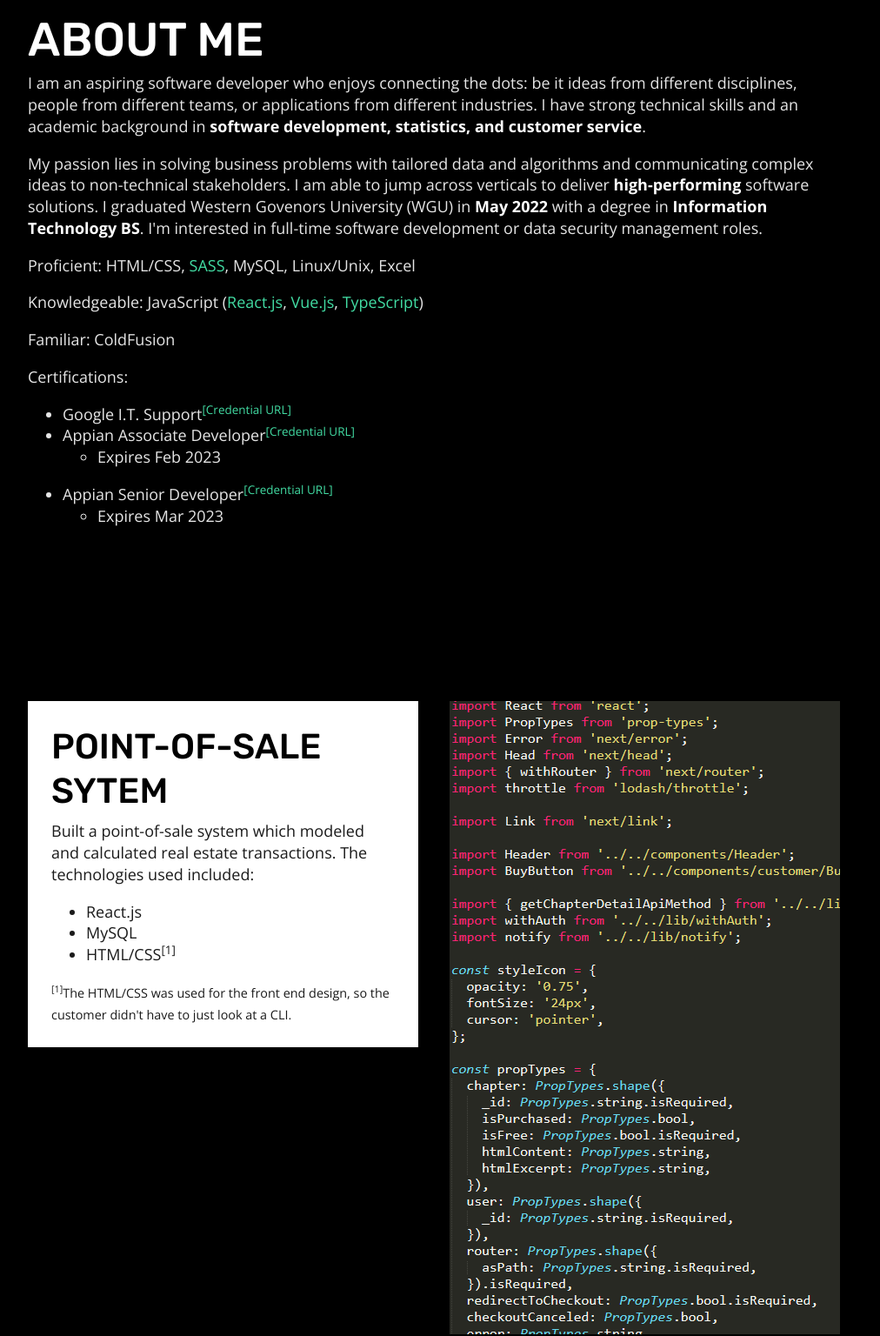
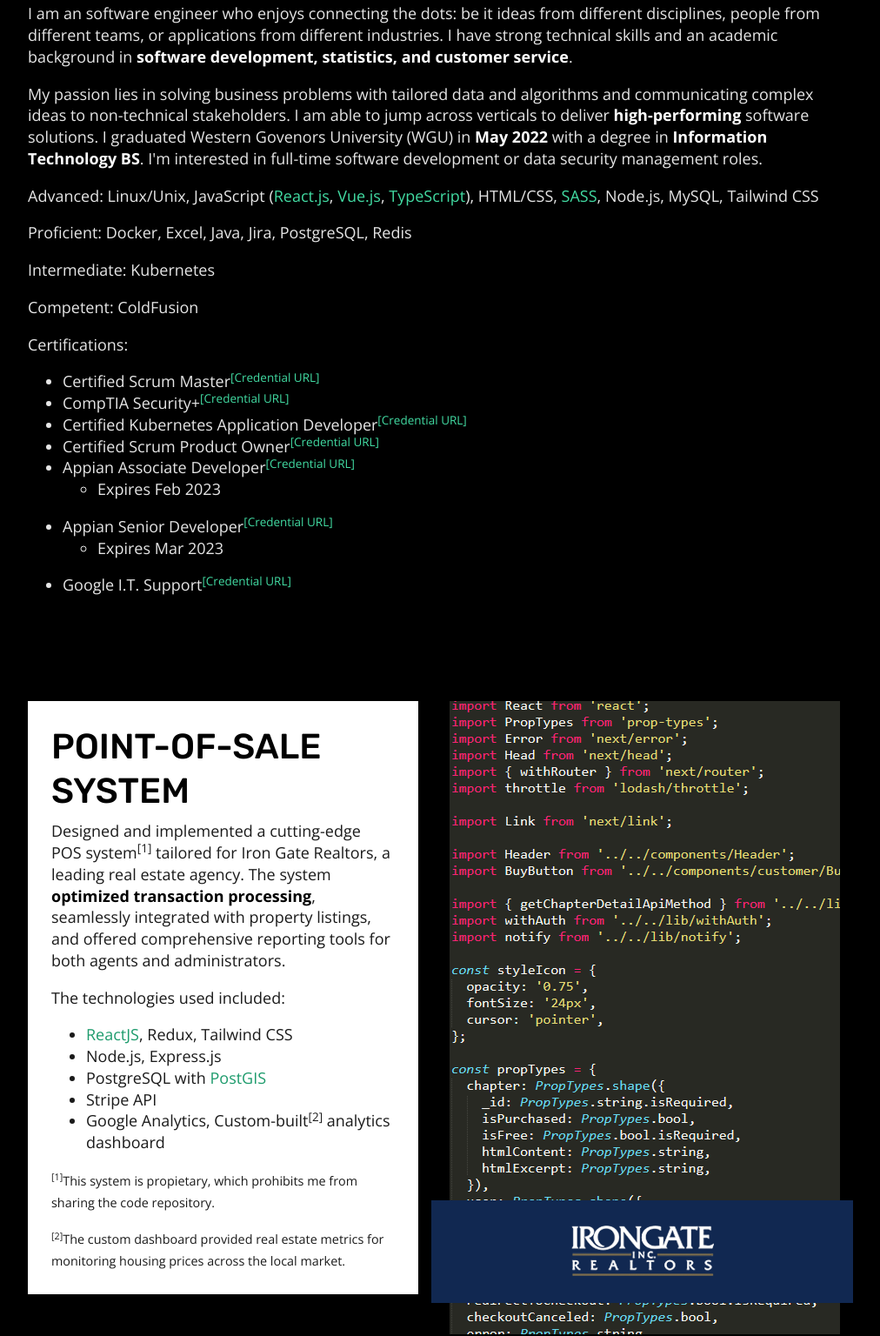
Before and after one commit to CStanton-dev/carter-stanton-portfolio, a Gatsby site: page / in a window 1280 px wide. Shown: the part 866-2402 px from the top of the page at 87% size, without its empty margins (141-1153 px from the left). Built offline with nearby package versions, Linux system fonts and the light colour scheme; Gatsby itself is replaced by a stand-in of ours.

Commit message:
Modified about, portfolio, and footer sections.

```diff
--- a/src/components/About/About.tsx
+++ b/src/components/About/About.tsx
@@ -8,25 +8,18 @@
     <Container>
       <h1>ABOUT ME</h1>
       <p>
-        I am an aspiring software developer who enjoys connecting the dots: be it ideas from different disciplines, people from different
-        teams, or applications from different industries. I have strong technical skills and an academic background in{' '}
+        I am an software engineer who enjoys connecting the dots: be it ideas from different disciplines, people from different teams, or
+        applications from different industries. I have strong technical skills and an academic background in{' '}
         <strong>software development, statistics, and customer service</strong>.
       </p>
       <p>
         My passion lies in solving business problems with tailored data and algorithms and communicating complex ideas to non-technical
         stakeholders. I am able to jump across verticals to deliver <strong>high-performing</strong> software solutions. I graduated Western
-        Govenors University (WGU) in <strong>May 2022</strong> with a degree in{' '}
-        <strong>Information Technology BS</strong>. I&apos;m interested in full-time software development or data security management roles.
+        Govenors University (WGU) in <strong>May 2022</strong> with a degree in <strong>Information Technology BS</strong>. I&apos;m
+        interested in full-time software development or data security management roles.
       </p>
       <p>
-        Proficient: HTML/CSS,{' '}
-        <a href="https://sass-lang.com/" target="_blank" rel="noopener nonreferrer">
-          SASS
-        </a>
-        , MySQL, Linux/Unix, Excel
-      </p>
-      <p>
-        Knowledgeable: JavaScript (
+        Advanced: Linux/Unix, JavaScript (
         <a href="https://reactjs.org/" target="_blank" rel="noopener nonreferrer">
           React.js
         </a>
@@ -38,14 +31,38 @@
         <a href="https://typescriptlang.org/" target="_blank" rel="noopener nonreferrer">
           TypeScript
         </a>
-        )
+        ), HTML/CSS,{' '}
+        <a href="https://sass-lang.com/" target="_blank" rel="noopener nonreferrer">
+          SASS
+        </a>
+        , Node.js, MySQL, Tailwind CSS
       </p>
-      <p>Familiar: ColdFusion</p>
+      <p>Proficient: Docker, Excel, Java, Jira, PostgreSQL, Redis</p>
+      <p>Intermediate: Kubernetes</p>
+      <p>Competent: ColdFusion</p>
       <p>Certifications:</p>
       <ul>
         <li>
-          Google I.T. Support
-          <a href="https://www.coursera.org/account/accomplishments/specialization/certificate/T9U6ST9M2HCZ" target="_blank">
+          Certified Scrum Master
+          <a href="#" target="_blank">
+            <sup>[Credential URL]</sup>
+          </a>
+        </li>
+        <li>
+          CompTIA Security+
+          <a href="#" target="_blank">
+            <sup>[Credential URL]</sup>
+          </a>
+        </li>
+        <li>
+          Certified Kubernetes Application Developer
+          <a href="#" target="_blank">
+            <sup>[Credential URL]</sup>
+          </a>
+        </li>
+        <li>
+          Certified Scrum Product Owner
+          <a href="#" target="_blank">
             <sup>[Credential URL]</sup>
           </a>
         </li>
@@ -67,6 +84,12 @@
         <ul>
           <li>Expires Mar 2023</li>
         </ul>
+        <li>
+          Google I.T. Support
+          <a href="https://www.coursera.org/account/accomplishments/specialization/certificate/T9U6ST9M2HCZ" target="_blank">
+            <sup>[Credential URL]</sup>
+          </a>
+        </li>
       </ul>
     </Container>
   </FullScreenSection>
--- a/src/components/Footer/Footer.tsx
+++ b/src/components/Footer/Footer.tsx
@@ -3,6 +3,12 @@
 import { Container } from '../Container'
 
 import styles from './Footer.module.scss'
+
+const getCurrentYear = () => {
+  const currentYear = new Date().getFullYear()
+
+  return <span>{currentYear}</span>
+}
 
 export const Footer = () => (
   <footer className={styles.footer}>
@@ -14,7 +20,7 @@
           <a href="https://en.wikipedia.org/wiki/MIT_License" target="_blank" rel="noopener noreferrer">
             MIT License
           </a>{' '}
-          &copy; 2021 Carter Stanton.
+          &copy; {getCurrentYear()} Carter Stanton.
         </small>
       </p>
     </Container>
--- a/src/components/Portfolio/Portfolio.module.scss
+++ b/src/components/Portfolio/Portfolio.module.scss
@@ -47,6 +47,25 @@
       right: 0.15rem;
     }
   }
+
+  &.ironGate {
+    font-size: 80%;
+    background-color: $ironGate;
+    color: $accent;
+    display: flex;
+    justify-content: center;
+    width: 100%;
+
+    a {
+      color: $yellow;
+    }
+
+    @media (min-width: $grid-breakpoint-md) {
+      position: absolute;
+      bottom: 2rem;
+      right: 0.15rem;
+    }
+  }
 }
 
 .featureImageBox {
--- a/src/components/Portfolio/Portfolio.tsx
+++ b/src/components/Portfolio/Portfolio.tsx
@@ -9,6 +9,7 @@
 import styles from './Portfolio.module.scss'
 
 import ReactCode from './reactCode.png'
+import RealtorLogo from './realtorLogo.png'
 import CentervilleBarbers from './centervilleBarbers.png'
 import ImperiumPopuli from './imperiumPopuli.png'
 
@@ -18,19 +19,42 @@
       <Row style={{ paddingTop: '4rem', paddingBottom: '4rem' }}>
         <Col>
           <div className={classnames(styles.featureBox, styles.guessWhat)}>
-            <h2 style={{ color: 'black' }}>POINT-OF-SALE SYTEM</h2>
-            <p>Built a point-of-sale system which modeled and calculated real estate transactions. The technologies used included:</p>
+            <h2 style={{ color: 'black' }}>POINT-OF-SALE SYSTEM</h2>
+            <p>
+              Designed and implemented a cutting-edge POS system<sup>[1]</sup> tailored for Iron Gate Realtors, a leading real estate
+              agency. The system <strong>optimized transaction processing</strong>, seamlessly integrated with property listings, and
+              offered comprehensive reporting tools for both agents and administrators.
+            </p>
+            <p>The technologies used included:</p>
             <ul>
-              <li>React.js</li>
-              <li>MySQL</li>
               <li>
-                HTML/CSS<sup>[1]</sup>
+                <a href="https://reactjs.org/" target="_blank" rel="noopener noreferrer">
+                  ReactJS
+                </a>
+                , Redux, Tailwind CSS
+              </li>
+              <li>Node.js, Express.js</li>
+              <li>
+                PostgreSQL with{' '}
+                <a href="https://postgis.net/" target="_blank" rel="noopener noreferrer">
+                  PostGIS
+                </a>
+              </li>
+              <li>Stripe API</li>
+              <li>
+                Google Analytics, Custom-built<sup>[2]</sup> analytics dashboard
               </li>
             </ul>
             <p>
               <small>
                 <sup>[1]</sup>
-                The HTML/CSS was used for the front end design, so the customer didn't have to just look at a CLI.
+                This system is propietary, which prohibits me from sharing the code repository.
+              </small>
+            </p>
+            <p>
+              <small>
+                <sup>[2]</sup>
+                The custom dashboard provided real estate metrics for monitoring housing prices across the local market.
               </small>
             </p>
           </div>
@@ -39,30 +63,45 @@
           <div className={styles.featureImageBox}>
             <img alt="React Code" src={ReactCode} />
           </div>
+          <div className={classnames(styles.featureBox, styles.ironGate)}>
+            <div className={styles.featureImageBox}>
+              <img alt="Iron Gate Realtors" src={RealtorLogo} />
+            </div>
+          </div>
         </Col>
       </Row>
       <Row reverse style={{ paddingTop: '4rem', paddingBottom: '4rem' }}>
         <Col>
           <div className={styles.featureBox}>
             <h2>BARBERSHOP WEBSITE</h2>
-            <p>Created a business website for customers. The site included scheduling components and custom graphics design.</p>
+            <p>
+              Developed a modern and responsive reservation website for Centerville Barbers, a sought-after local barbershop. The site
+              allowed clients to effortlessly <strong>book appointments</strong>, view real-time availability, and explore a stylish gallery
+              of popular haircuts.
+            </p>
             <p>The technologies used included:</p>
             <ul>
-              <li>HTML/CSS</li>
-              <li>PHP</li>
-              <li>JavaScript</li>
-              <li>Photoshop</li>
+              <li>Next.js with TypeScript, Tailwind CSS</li>
+              <li>Java (Spring Boot)</li>
+              <li>Docker</li>
+              <li>MySQL</li>
+              <li>FullCalendar.js</li>
+              <li>
+                Google Analytics, Custom<sup>[1]</sup> analytics platform
+              </li>
             </ul>
-            <p>
-              The website allows customers to <strong>book appointments</strong>, and shows the availabile appointments for each barber.
-            </p>
-            <p>It also offers a gallery of haircuts so perspective customers can view the quality of the haircuts</p>
             <p>
               <small>
                 The website can be found at{' '}
                 <a href="http://centervillebarbers.net/" target="_blank" rel="noopener noreferrer">
                   CentervilleBarbers.net
                 </a>
+              </small>
+            </p>
+            <p>
+              <small>
+                <sup>[1]</sup>
+                The custom platform provided for tracking booking patterns
               </small>
             </p>
           </div>
@@ -78,9 +117,10 @@
           <div className={styles.featureBox}>
             <h2>MINECRAFT WEBSITE</h2>
             <p>
-              built to allow customers provision their own Minecraft server for game play. The site includes components for scheduling
-              special events, creating custom skin packs, purchasing products, and more. The technologies used included:
+              Constructed an immersive website for Imperium Populi, a dedicated Minecraft gaming community. The site offers players
+              resources, real-time server statistics, forums for discussions, and an integrated marketplace for in-game items.
             </p>
+            <p>The technologies used included:</p>
             <ul>
               <li>HTML/CSS</li>
               <li>PHP</li>
--- a/src/styles/_variables.scss
+++ b/src/styles/_variables.scss
@@ -5,6 +5,8 @@
 
 $accent: #42dca3;
 $accent-hover: #1d9b6c;
+
+$ironGate: #112851;
 
 $body-bg: $black;
 $body-bg-inverse: $white;
```
Also changed, not shown: src/components/Portfolio/realtorLogo.png (added).
